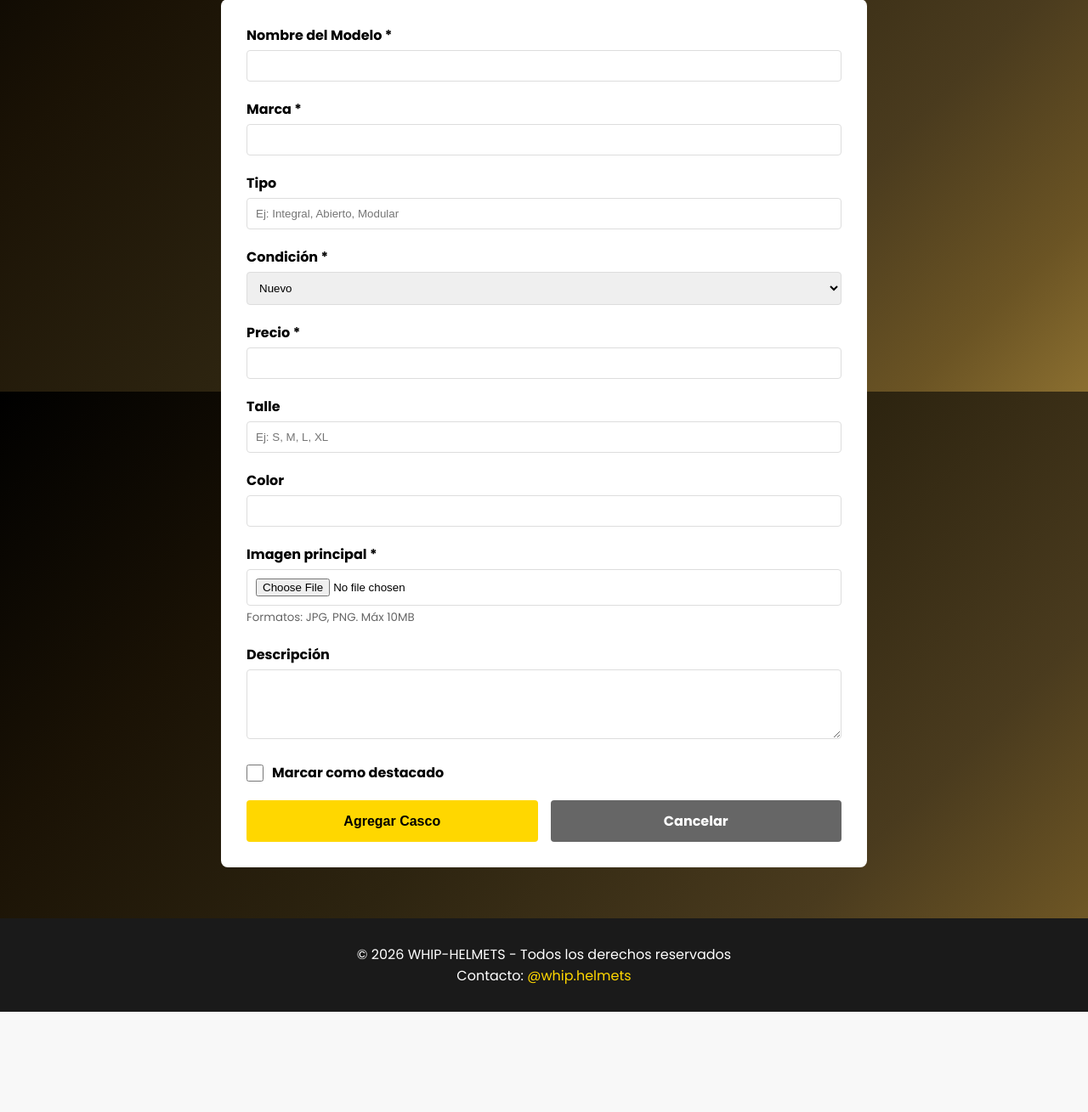
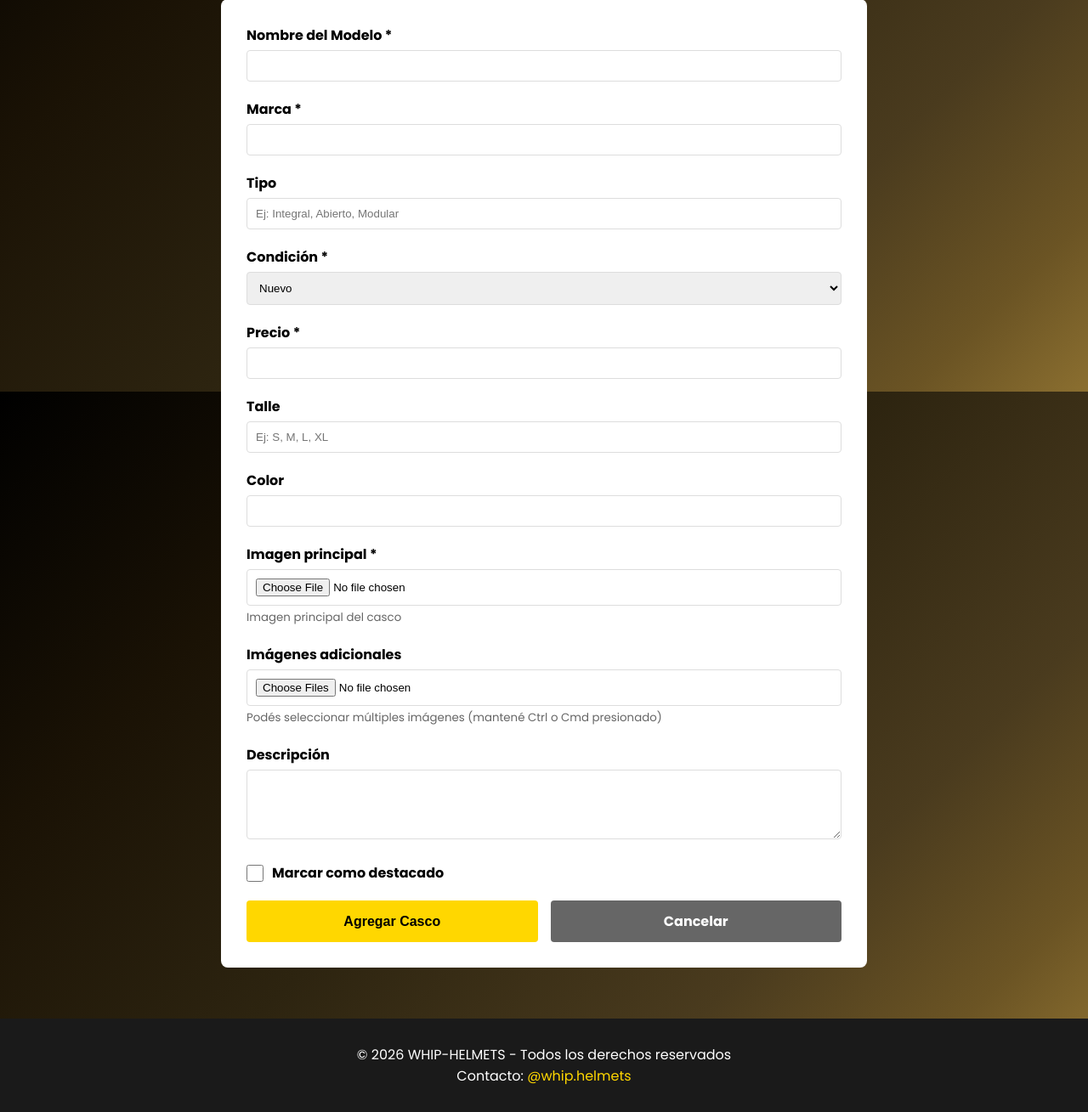
Before and after one commit to Abalito04/Catalogo-Whip-Helmet, a Flask app: page /admin/agregar in a window 1280 px wide. Shown: the part 339-1648 px from the top of the page at 85% size. Before the commit the page ends 1530 px from the top, so only its background shows below. Run offline with Flask 3, Linux system fonts and the light colour scheme.

Commit message:
Agregar soporte para múltiples imágenes

```diff
--- a/app.py
+++ b/app.py
@@ -78,16 +78,30 @@ def producto(id):
 def agregar_casco():
     """Formulario para agregar cascos"""
     if request.method == 'POST':
-        # Subir imagen a Cloudinary si existe
-        imagen_url = ''
-        if 'imagen' in request.files:
-            file = request.files['imagen']
+        # Subir imagen principal
+        imagen_principal_url = ''
+        if 'imagen_principal' in request.files:
+            file = request.files['imagen_principal']
             if file.filename != '':
                 upload_result = cloudinary.uploader.upload(
                     file,
                     folder="whip-helmets"
                 )
-                imagen_url = upload_result['secure_url']
+                imagen_principal_url = upload_result['secure_url']
+
+        # Subir imágenes adicionales
+        imagenes_adicionales = []
+        if 'imagenes_adicionales' in request.files:
+            files = request.files.getlist('imagenes_adicionales')
+            for file in files:
+                if file.filename != '':
+                    upload_result = cloudinary.uploader.upload(
+                        file,
+                        folder="whip-helmets"
+                    )
+                    imagenes_adicionales.append(upload_result['secure_url'])
+
+        imagenes_adicionales_str = ','.join(imagenes_adicionales) if imagenes_adicionales else ''
 
         nuevo_casco = Casco(
             nombre_modelo=request.form['nombre_modelo'],
@@ -98,7 +112,8 @@ def agregar_casco():
             descripcion=request.form.get('descripcion', ''),
             talle=request.form.get('talle', ''),
             color=request.form.get('color', ''),
-            imagen_principal=imagen_url,
+            imagen_principal=imagen_principal_url,
+            imagenes_adicionales=imagenes_adicionales_str,
             disponible=True,
             destacado=request.form.get('destacado') == 'on'
         )
@@ -109,7 +124,6 @@ def agregar_casco():
         return redirect(url_for('admin_panel'))
 
     return render_template('agregar_casco.html')
-
 
 @app.route('/admin')
 def admin_panel():
@@ -123,6 +137,40 @@ def editar_casco(id):
     casco = Casco.query.get_or_404(id)
 
     if request.method == 'POST':
+        # Actualizar imagen principal si se subió una nueva
+        if 'imagen_principal' in request.files:
+            file = request.files['imagen_principal']
+            if file.filename != '':
+                upload_result = cloudinary.uploader.upload(
+                    file,
+                    folder="whip-helmets"
+                )
+                casco.imagen_principal = upload_result['secure_url']
+
+        # Actualizar imágenes adicionales si se subieron
+        if 'imagenes_adicionales' in request.files:
+            files = request.files.getlist('imagenes_adicionales')
+            imagenes_nuevas = []
+            for file in files:
+                if file.filename != '':
+                    upload_result = cloudinary.uploader.upload(
+                        file,
+                        folder="whip-helmets"
+                    )
+                    imagenes_nuevas.append(upload_result['secure_url'])
+
+            if imagenes_nuevas:
+                # Combinar con imágenes existentes o reemplazar
+                if request.form.get('mantener_imagenes') == 'on':
+                    # Agregar a las existentes
+                    existentes = casco.imagenes_adicionales.split(',') if casco.imagenes_adicionales else []
+                    todas = existentes + imagenes_nuevas
+                    casco.imagenes_adicionales = ','.join(todas)
+                else:
+                    # Reemplazar todas
+                    casco.imagenes_adicionales = ','.join(imagenes_nuevas)
+
+        # Actualizar resto de campos
         casco.nombre_modelo = request.form['nombre_modelo']
         casco.marca = request.form['marca']
         casco.tipo = request.form.get('tipo', '')
@@ -131,7 +179,6 @@ def editar_casco(id):
         casco.descripcion = request.form.get('descripcion', '')
         casco.talle = request.form.get('talle', '')
         casco.color = request.form.get('color', '')
-        casco.imagen_principal = request.form.get('imagen_principal', '')
         casco.disponible = request.form.get('disponible') == 'on'
         casco.destacado = request.form.get('destacado') == 'on'
 
@@ -141,6 +188,5 @@ def editar_casco(id):
 
     return render_template('editar_casco.html', casco=casco)
 
-
 if __name__ == '__main__':
     app.run(host='0.0.0.0', port=5000, debug=True)
--- a/templates/agregar_casco.html
+++ b/templates/agregar_casco.html
@@ -47,8 +47,14 @@
 
         <div style="margin-bottom: 20px;">
             <label style="display: block; margin-bottom: 5px; font-weight: bold;">Imagen principal *</label>
-            <input type="file" name="imagen" accept="image/*" required style="width: 100%; padding: 10px; border: 1px solid #ddd; border-radius: 4px;">
-            <small style="color: #666;">Formatos: JPG, PNG. Máx 10MB</small>
+            <input type="file" name="imagen_principal" accept="image/*" required style="width: 100%; padding: 10px; border: 1px solid #ddd; border-radius: 4px;">
+            <small style="color: #666;">Imagen principal del casco</small>
+        </div>
+
+        <div style="margin-bottom: 20px;">
+            <label style="display: block; margin-bottom: 5px; font-weight: bold;">Imágenes adicionales</label>
+            <input type="file" name="imagenes_adicionales" accept="image/*" multiple style="width: 100%; padding: 10px; border: 1px solid #ddd; border-radius: 4px;">
+            <small style="color: #666;">Podés seleccionar múltiples imágenes (mantené Ctrl o Cmd presionado)</small>
         </div>
 
         <div style="margin-bottom: 20px;">
```
Also changed, not shown: templates/editar_casco.html (+19 -3 lines).
